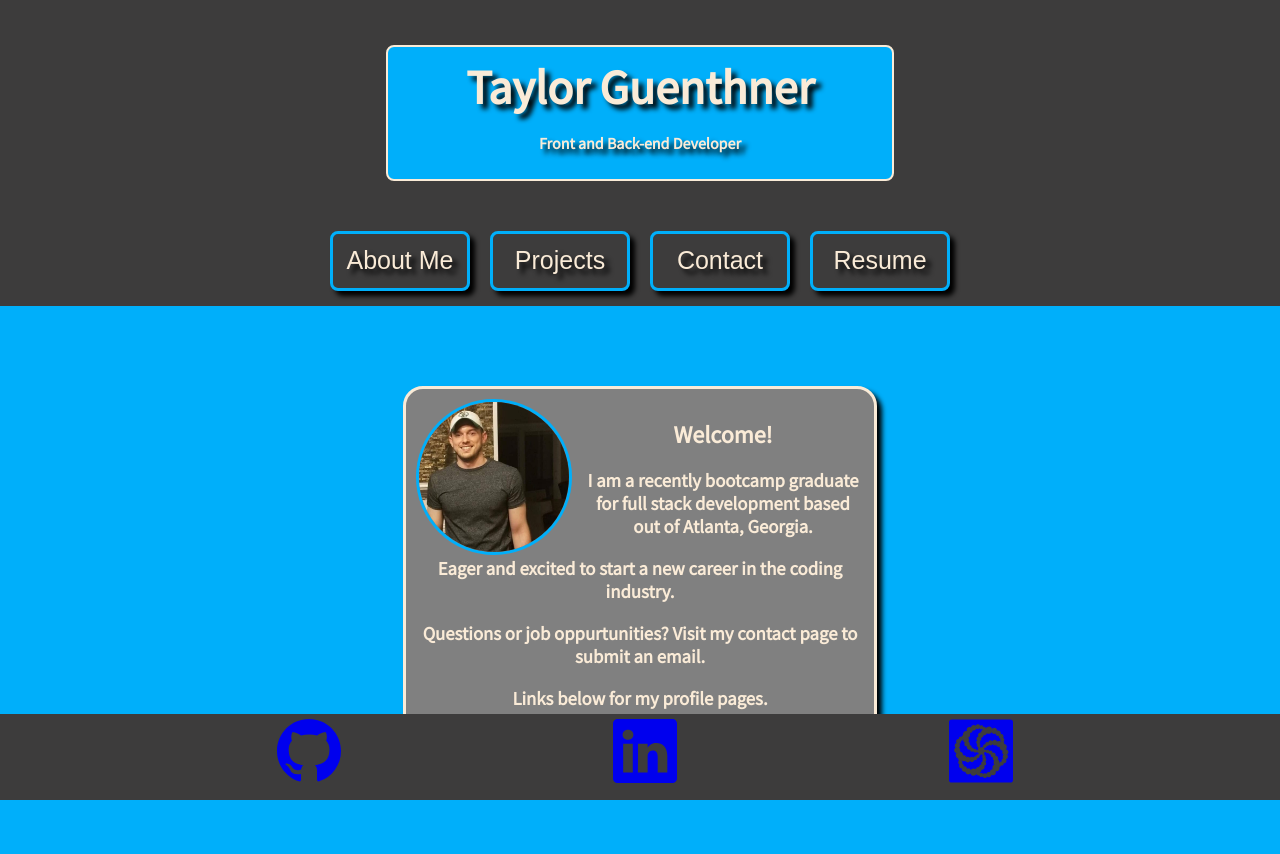
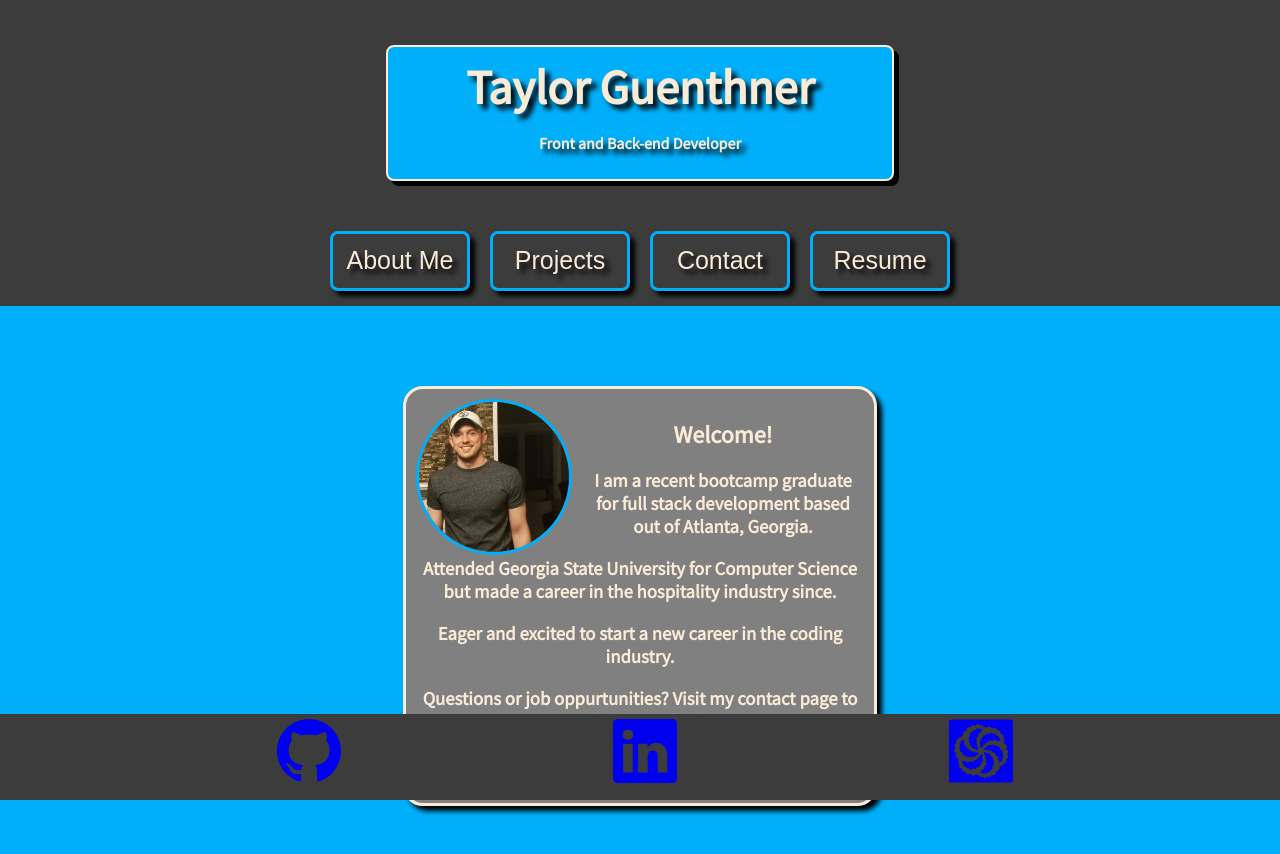
Before and after one commit to wtguenthner/react-portfolio, a React (Create React App) app: page / in a window 1280 px wide. Shown: the top 854 px of the page. Built offline with nearby package versions, Linux system fonts and the light colour scheme.

Commit message:
Styling changes on all components

```diff
--- a/src/components/About/About.css
+++ b/src/components/About/About.css
@@ -1,10 +1,10 @@
 .aboutMe {
     margin: 10vh;
     color:antiquewhite;
-    height:400px;
+    height:450px;
     display: flex;
     flex-direction: row;
-
+    padding-bottom: 100px;
     justify-content: center;
 }
 
--- a/src/components/About/About.js
+++ b/src/components/About/About.js
@@ -1,4 +1,5 @@
 import './About.css';
+
 import profile from './img/profile_pic.jpeg'
 
 const About = () =>
@@ -6,7 +7,8 @@ const About = () =>
         <div className="profile">
             <div><img src= {profile}/></div>
         <p><h2>Welcome!</h2></p>
-        <p><h3>I am a recently bootcamp graduate for full stack development based out of Atlanta, Georgia.</h3></p>
+        <p><h3>I am a recent bootcamp graduate for full stack development based out of Atlanta, Georgia.</h3></p>
+        <p><h3>Attended Georgia State University for Computer Science but made a career in the hospitality industry since.</h3></p>
         <p><h3>Eager and excited to start a new career in the coding industry.</h3></p>
         <p><h3>Questions or job oppurtunities?  Visit my contact page to submit an email.</h3></p>
         <p><h3>Links below for my profile pages.</h3></p>
--- a/src/components/Contact/Contact.css
+++ b/src/components/Contact/Contact.css
@@ -3,7 +3,7 @@
   color: antiquewhite;
   display: flex;
   justify-content: center;
-
+  padding-bottom: 70px;
 }
 
 .contact img {
@@ -11,7 +11,13 @@
   margin-right: 10px;
   float: left;
 }
+.contact h1{
+  background-color:rgb(61, 60, 60);
+  border-radius: 5px;
+  border-style: solid;
+  border-color:rgb(0, 175, 250);
 
+}
 body {
   background-color: rgb(0, 175, 250);
 }
@@ -23,11 +29,15 @@ body {
   width: 60%;
   text-align: center;
   margin-bottom: 10%;
+  border-color:antiquewhite;
+  border-style: solid;
+  box-shadow: 5px 5px 5px black;
+
 }
 
 .contact .contactForm #input {
   height: 75px;
-  width: 500px;
+  width: 80%;
 }
 
 .contact .contactForm #name,
--- a/src/components/Footer/Footer.css
+++ b/src/components/Footer/Footer.css
@@ -15,6 +15,7 @@ footer {
 
 footer .icon{
    font-size: 48pt;
+   position: relative;
 }
 footer .icon a:hover{
     color:rgb(0, 175, 250);
--- a/src/components/Footer/Footer.js
+++ b/src/components/Footer/Footer.js
@@ -6,7 +6,7 @@ const Footer = () =>
 <footer>
 <div className = "icon"><a href="https://github.com/wtguenthner"><GoMarkGithub /></a></div>
 <div className = "icon"><a href="https://www.linkedin.com/in/taylor-guenthner"><BsLinkedin /></a></div>
-<div className ="icon"><a href="https://www.codewars.com/users/wtguenthner"><SiCodewars /></a></div>
+<div className = "icon"><a href="https://www.codewars.com/users/wtguenthner"><SiCodewars /></a></div>
 </footer>
 
 export default Footer;
--- a/src/components/Nav/Nav.css
+++ b/src/components/Nav/Nav.css
@@ -1,3 +1,4 @@
+
 nav {
   background-color: rgb(61, 60, 60);
   display: flex;
@@ -6,6 +7,7 @@ nav {
   flex-direction: column;
   align-items: center;
   padding: 5px;
+
 }
 
 nav h1 {
@@ -17,7 +19,7 @@ nav h1 {
   text-shadow: 5px 5px 5px black;
   font-size: 48px;
   text-align: center;
-
+  box-shadow: 5px 5px black;
 }
 nav .title{
 
--- a/src/components/Nav/Nav.js
+++ b/src/components/Nav/Nav.js
@@ -1,18 +1,23 @@
 import './Nav.css';
 
-const Nav = props =>
+
+const Nav = (props) =>
+
+
     <nav>
+
         <div className="title"><h1>Taylor Guenthner<span><p className="titleDescription">Front and Back-end Developer</p></span></h1>
 
         </div>
         <div className='links'>
 
-            <button onClick = {() => props.page('about')}>About Me</button>
-            <button onClick = {() => props.page('projects')}>Projects</button>
-            <button onClick = {() => props.page('contact')}>Contact</button>
-            <button onClick = {() => props.page('resume')}>Resume</button>
+            <button className="aboutlink" onClick = {() => props.page('about')}>About Me</button>
+            <button className='projectlink' onClick = {() => props.page('projects')}>Projects</button>
+            <button className='contactlink' onClick = {() => props.page('contact')}>Contact</button>
+            <button className = 'resumelink'onClick = {() => props.page('resume')}>Resume</button>
 
         </div>
     </nav>
 
+
 export default Nav;
```
Also changed, not shown: src/components/Projects/Projects.css (line endings or trailing spaces).
